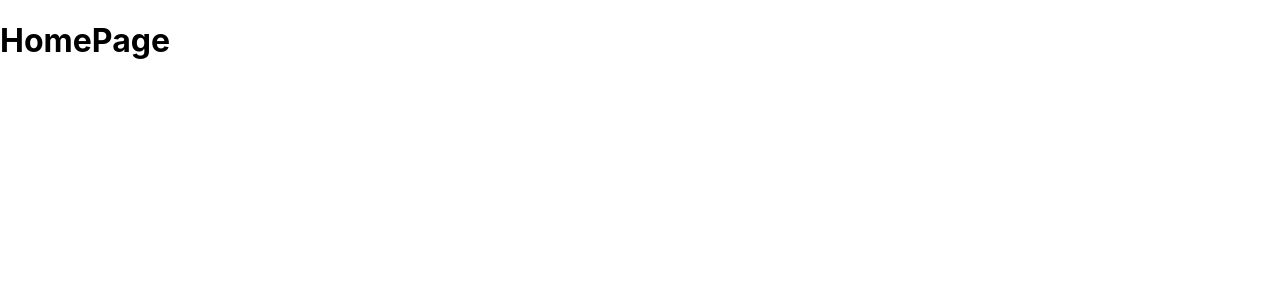
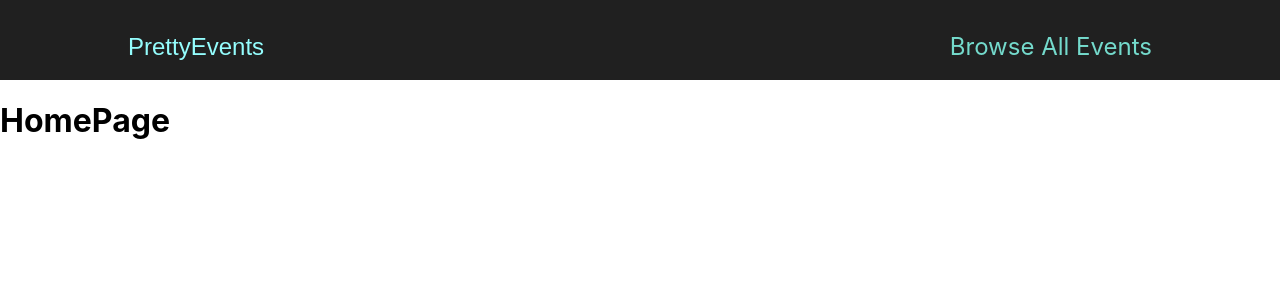
Before and after one commit to Hubble999/next-js-app, a Next.js app: page / in a window 1280 px wide. Shown: the top 300 px of the page. Built offline with nearby package versions, Linux system fonts and the light colour scheme.

Commit message:
wrapping components in MainHeader

```diff
--- a/pages/_app.js
+++ b/pages/_app.js
@@ -1,7 +1,12 @@
-import '../styles/globals.css'
+import '../styles/globals.css';
+import MainHeader from '../components/MainHeader/MainHeader';
 
 function MyApp({ Component, pageProps }) {
-  return <Component {...pageProps} />
+  return (
+    <MainHeader>
+      <Component {...pageProps} />
+    </MainHeader>
+  );
 }
 
-export default MyApp
+export default MyApp;
```
